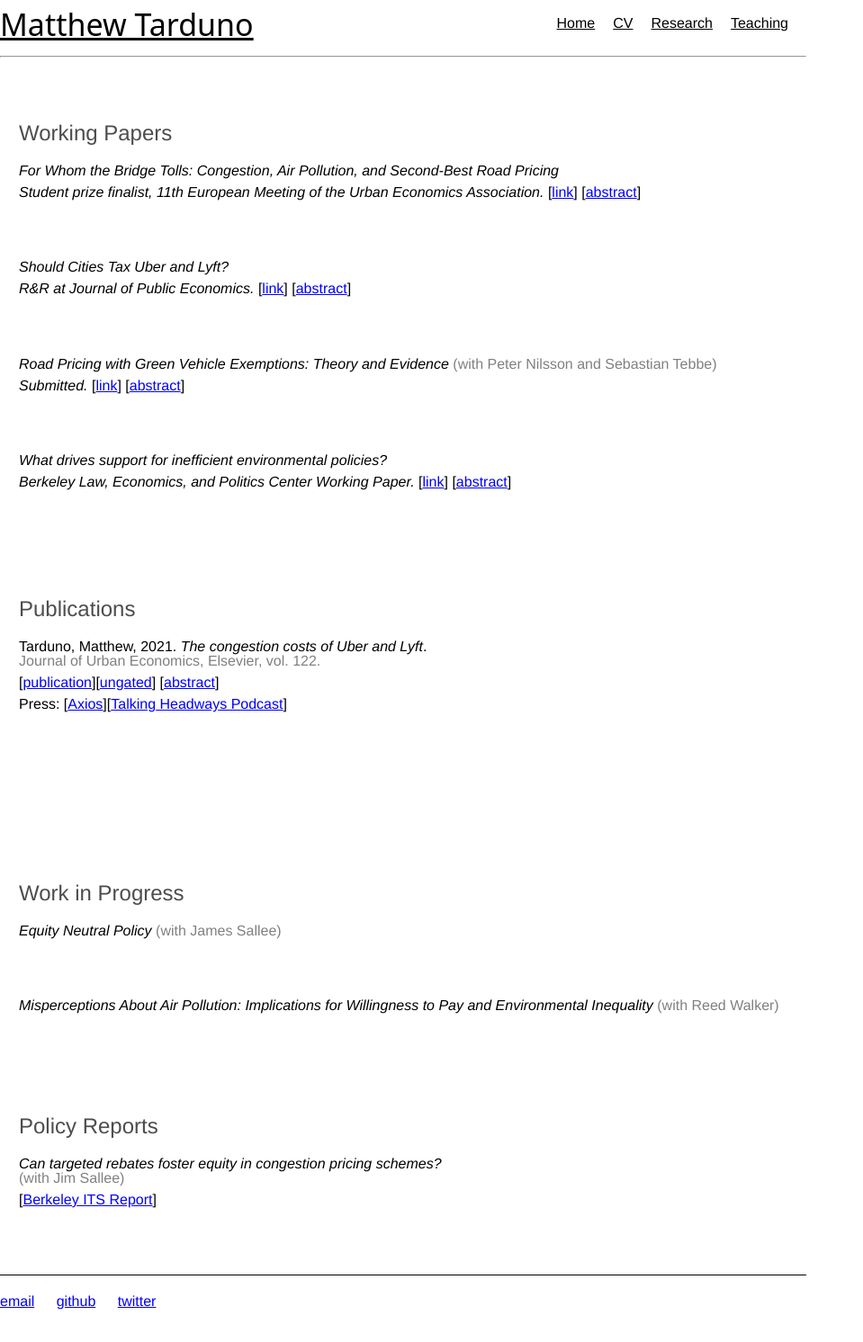
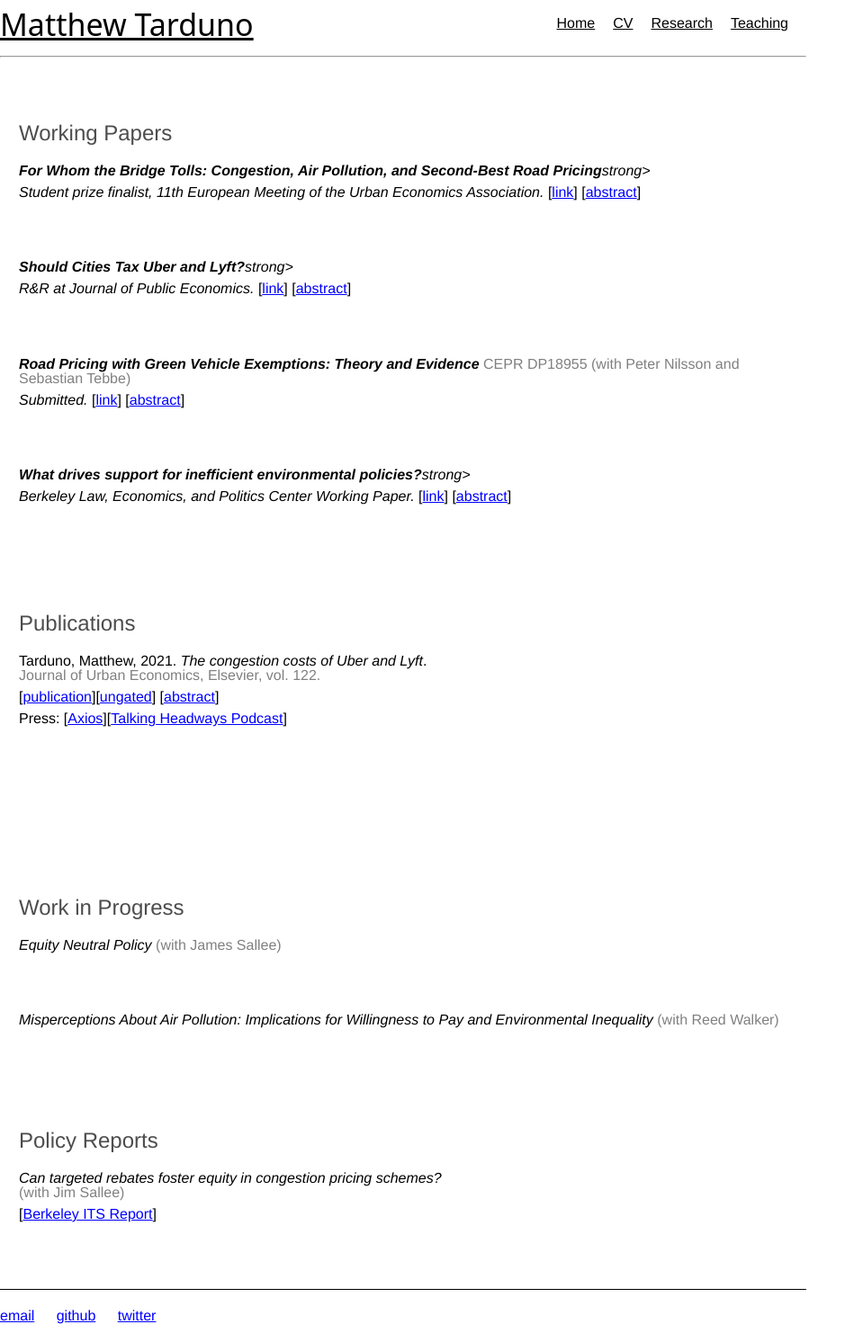
Before and after one commit to Matt-Tarduno/Matt-Tarduno.github.io, a Jekyll site: the page built from research_mobile/index.html, in a window 1280 px wide. Shown: the whole page at 90% size, without its empty margins (0-959 px from the left). Built offline with Jekyll 4.4.1, drawn with Linux system fonts in a browser that asks for light colours.

Commit message:
Update index.html

```diff
--- a/research_mobile/index.html
+++ b/research_mobile/index.html
@@ -76,7 +76,7 @@ sitemap:
     <h1>Working Papers</h1>
 
     <p>
-        <em>For Whom the Bridge Tolls: Congestion, Air Pollution, and Second-Best Road Pricing</em>
+        <em><strong>For Whom the Bridge Tolls: Congestion, Air Pollution, and Second-Best Road Pricing</strong>strong></em>
     </p>
     <p><em>Student prize finalist, 11th European Meeting of the Urban Economics Association. </em> [<a href="https://matt-tarduno.github.io/jmp/" target="_blank">link</a>]
         [<a onclick="toggleAbstract('abstract1')">abstract</a>]
@@ -87,7 +87,7 @@ sitemap:
     <br><br>
 
     <p>
-        <em>Should Cities Tax Uber and Lyft?</em>
+        <em><strong>Should Cities Tax Uber and Lyft?</strong>strong></em>
     </p>
     <p><em>R&R at Journal of Public Economics. </em> [<a href="https://papers.ssrn.com/sol3/papers.cfm?abstract_id=4624940" target="_blank">link</a>]
         [<a onclick="toggleAbstract('abstract2')">abstract</a>]
@@ -98,7 +98,7 @@ sitemap:
     <br><br>
 
     <p>
-        <em>Road Pricing with Green Vehicle Exemptions: Theory and Evidence</em><span style="color: #808080"> (with Peter Nilsson and Sebastian Tebbe)</span>
+        <em><strong>Road Pricing with Green Vehicle Exemptions: Theory and Evidence</em></strong><span style="color: #808080"> CEPR DP18955 (with Peter Nilsson and Sebastian Tebbe)</span>
     </p>
     <p><em>Submitted. </em> [<a href="https://drive.google.com/file/d/1ai9atP2FyqhoCfccPYxkjDL6zftxLzsN/view" target="_blank">link</a>]
         [<a onclick="toggleAbstract('abstract_stockholm')">abstract</a>]
@@ -109,7 +109,7 @@ sitemap:
     <br><br>
 
     <p>
-        <em>What drives support for inefficient environmental policies?</em>
+        <em><strong>What drives support for inefficient environmental policies?</strong>strong></em>
     </p>
     <p><em>Berkeley Law, Economics, and Politics Center Working Paper. </em> [<a href="https://matt-tarduno.github.io/nevada/" target="_blank">link</a>]
         [<a onclick="toggleAbstract('abstract4')">abstract</a>]
```
